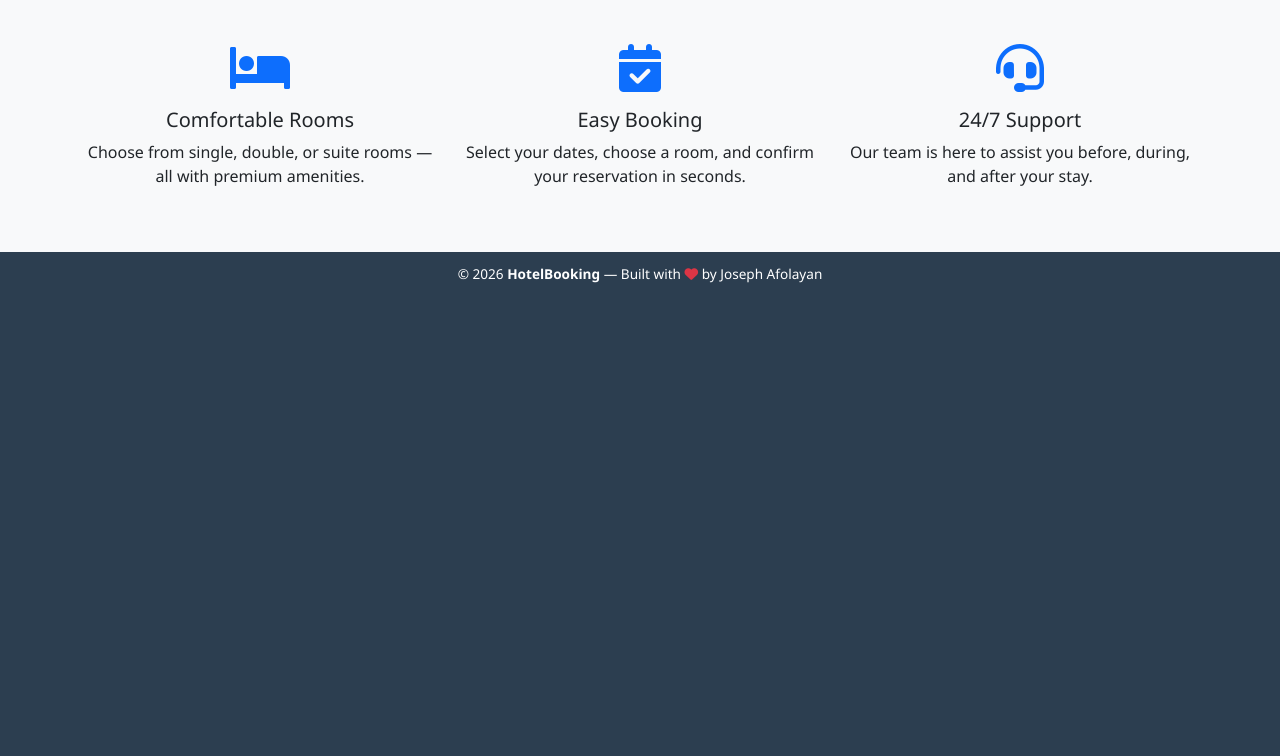
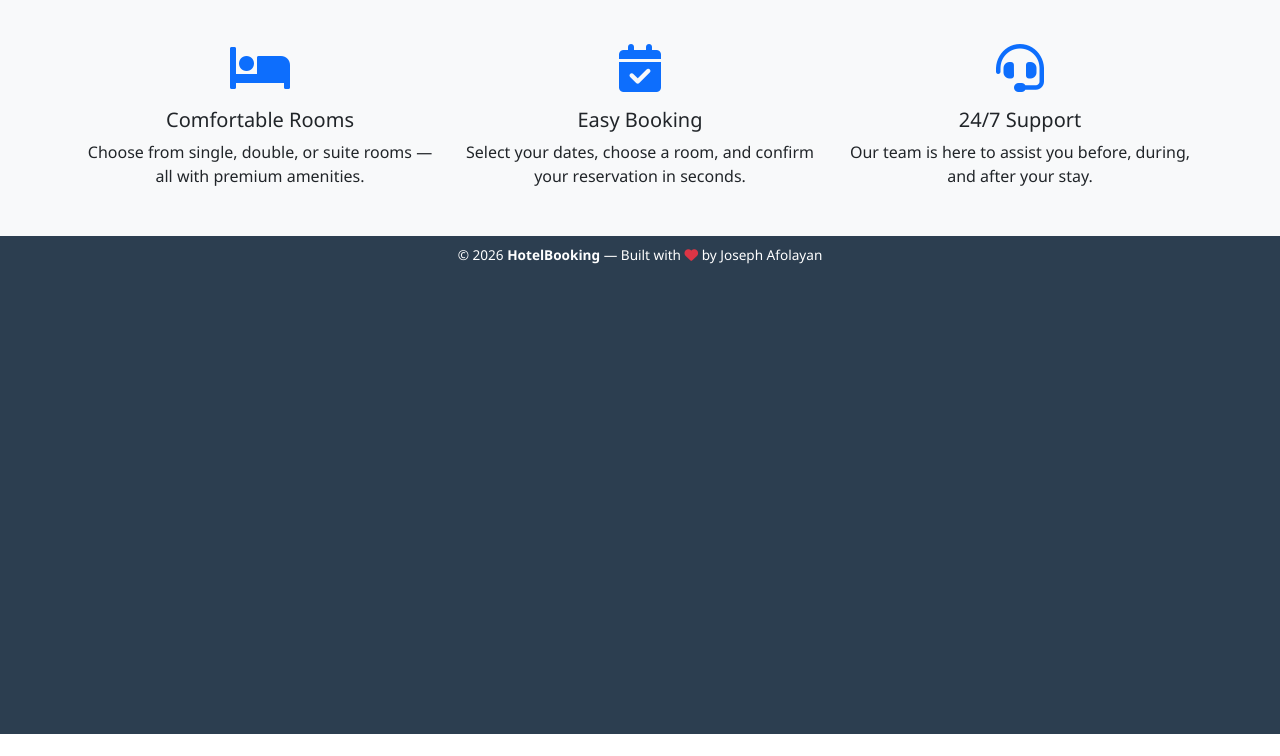
Before and after one commit to Ajtech27/Booking-System, a Flask app: page / in a window 1280 px wide. Shown: the part 923-1679 px from the top of the page. After the commit the page ends 1657 px from the top, so only its background shows below. Run offline with Flask 3, Linux system fonts and the light colour scheme; the visitor is signed in with stand-in values (Sample User, id 1).

Commit message:
css adjustment

```diff
--- a/backend/app/templates/base.html
+++ b/backend/app/templates/base.html
@@ -29,8 +29,8 @@
         .footer {
             background: #2c3e50;
             color: white;
-            padding: 0.75rem 0;  /* Reduced padding */
-            margin-top: 2rem;     /* Reduced margin */
+            padding: 0.55rem 0;  /* Reduced padding */
+            margin-top: 1rem;     /* Reduced margin */
             text-align: center;
         }
 
```
